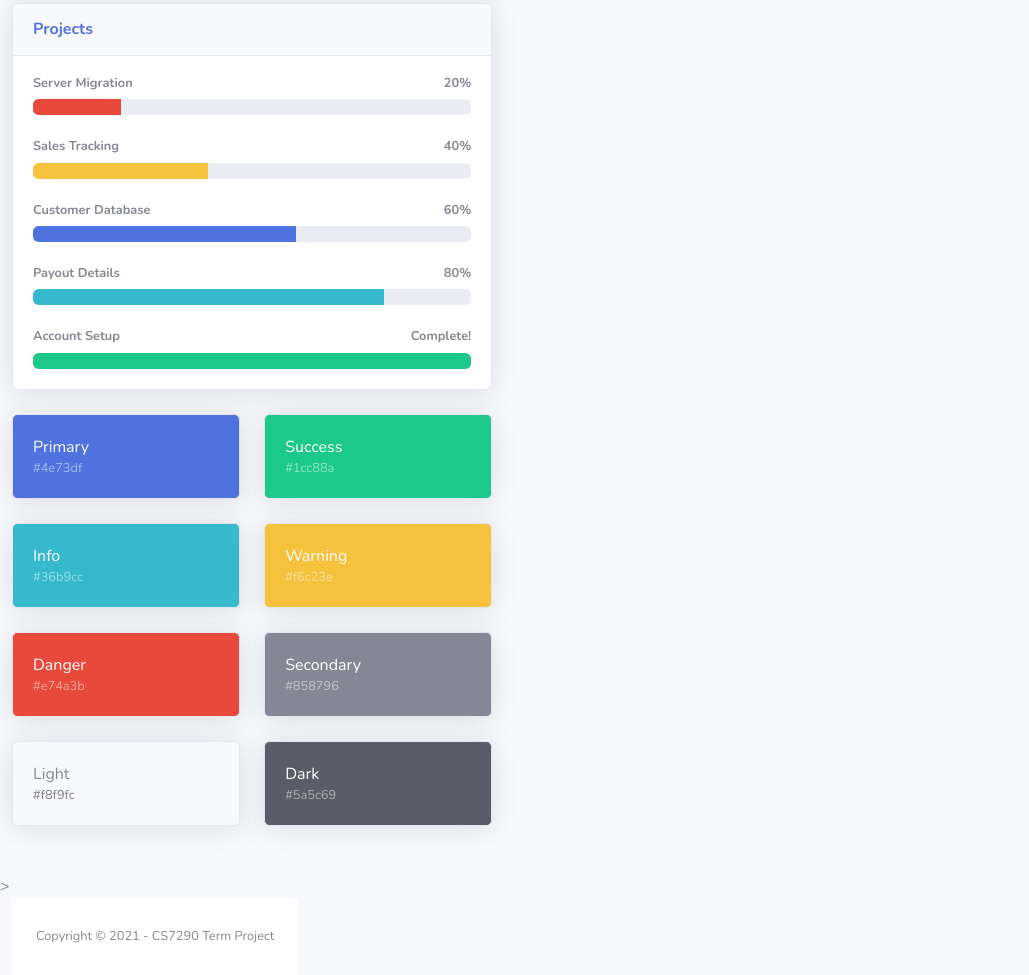
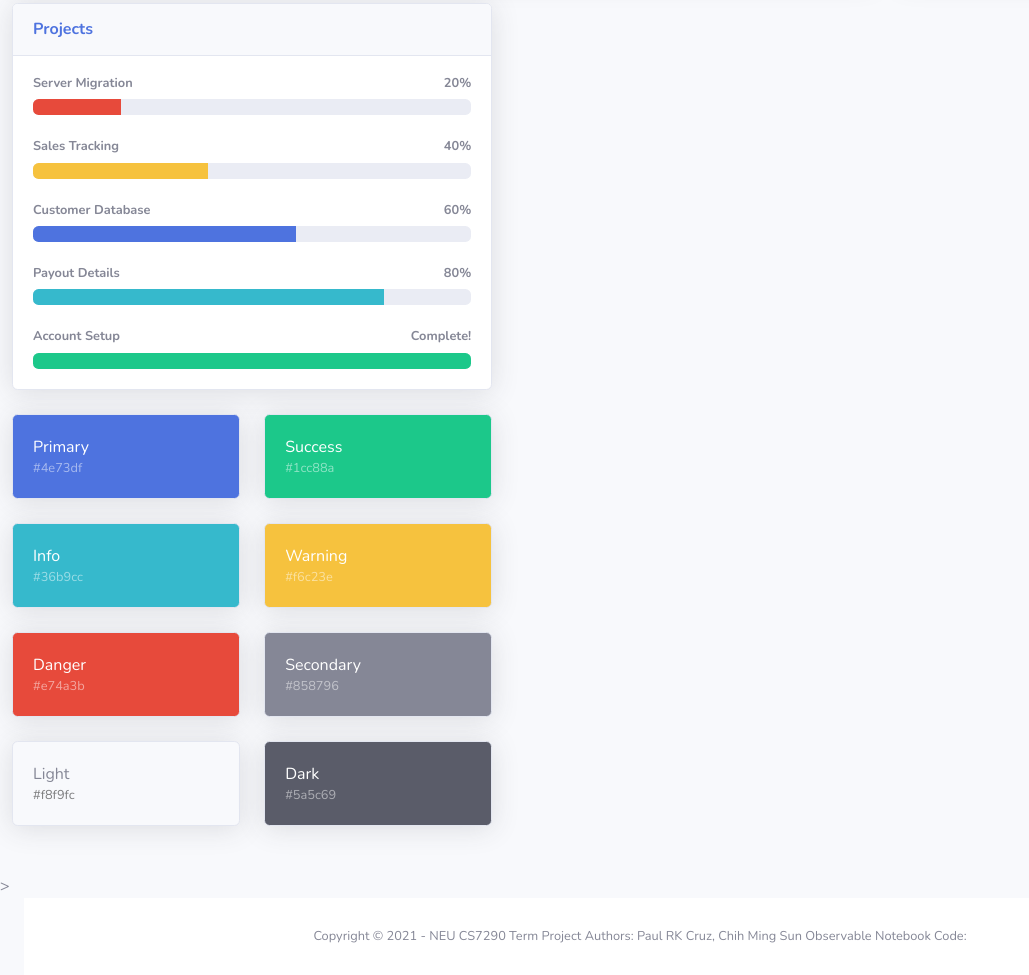
Before and after one commit to Paulrkcruz/CS7290_Term_Project, a website with bundled scripts: page index.html in a window 1280 px wide. Shown: the part 714-1689 px from the top of the page, without its empty margins (0-1029 px from the left). Built offline with nearby package versions, Linux system fonts and the light colour scheme.

Commit message:
Update index.html

```diff
--- a/index.html
+++ b/index.html
@@ -368,13 +368,16 @@
                 <!-- /.container-fluid -->
 
             </div>
+        </div>
             <!-- End of Main Content -->
 
             <!-- Footer -->
             <footer class="sticky-footer bg-white">
                 <div class="container my-auto">
                     <div class="copyright text-center my-auto">
-                        <span>Copyright &copy; 2021 - CS7290 Term Project</span>
+                        <span>Copyright &copy; 2021 - NEU CS7290 Term Project</span>
+                        <span>Authors: Paul RK Cruz, Chih Ming Sun</span>
+                        <span>Observable Notebook Code: </span>
                     </div>
                 </div>
             </footer>
```
